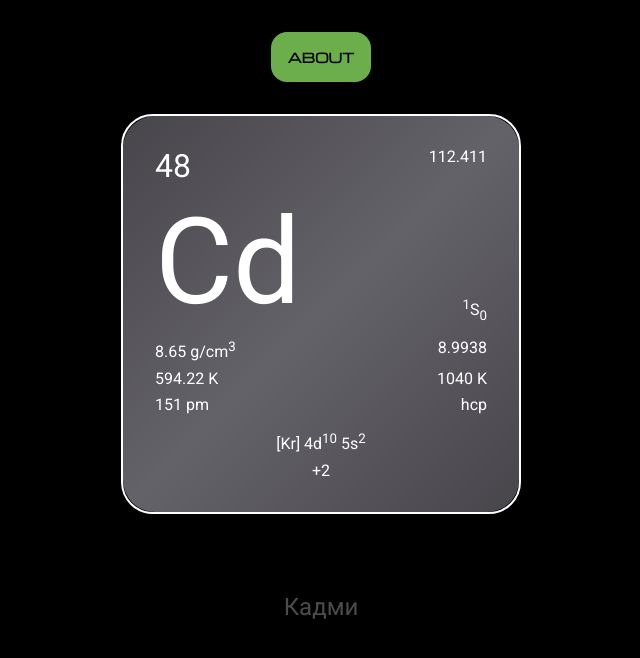
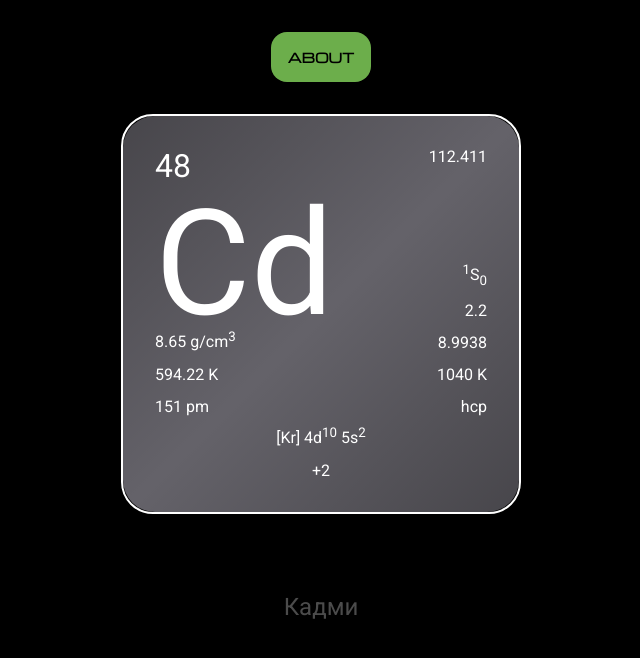
Before and after one commit to kmules1/kmules1.github.io, a Jekyll site: the page built from index.md, in a window 1280 px wide. Shown: the top 658 px of the page, without its empty margins (319-959 px from the left). Built offline with Jekyll 4.4.1, drawn with Linux system fonts in a browser that asks for light colours.

Commit message:
electronegativity

```diff
--- a/Gemfile
+++ b/Gemfile
@@ -7,7 +7,7 @@ source "https://rubygems.org"
 #
 # This will help ensure the proper Jekyll version is running.
 # Happy Jekylling!
-#gem "jekyll", "~> 4.2.0"
+# gem "jekyll", "~> 4.2.0"
 # This is the default theme for new Jekyll sites. You may change this to anything you like.
 gem "minima", "~> 2.5"
 # If you want to use GitHub Pages, remove the "gem "jekyll"" above and
--- a/_sass/main.scss
+++ b/_sass/main.scss
@@ -106,6 +106,7 @@ dl.element {
 	padding:				2rem;
 	display:				grid;
 	grid-template-columns:	auto auto;
+	grid-template-rows:		2rem 1fr repeat(6, 2rem);
 }
 dl.element::before {
 	content:				"";
@@ -126,32 +127,26 @@ dl.element dt {
 }
 dl.element dd {
 	margin:					0;
+	display:				flex;
+	flex-direction:			column;
 }
 dd.at-number {
 	font-size:				xx-large;
 }
-dd.at-weight, dd.ground-state, dd.ionization, dd.boiling-point, dd.crystal {
+dd.at-weight, dd.ground-state, dd.electronegativity, dd.ionization, dd.boiling-point, dd.crystal {
 	text-align:				right;
 }
 dd.symbol {
-	font-size:				120px;
+	grid-row-end:			span 2;
+	font-size:				147px;
 }
-dd.ground-state {
-	display:				flex;
-	flex-direction:			column;
+dd.ground-state, dd.electronegativity, dd.density, dd.ionization, dd.melting-point, dd.boiling-point, dd.at-radius, dd.crystal, dd.configuration, dd.oxidation {
 	justify-content:		end;
-}
-dd.ground-state span {
-	margin-bottom:			1rem;
 }
 dd.configuration, dd.oxidation {
 	grid-column:			1 / 3;
 	text-align:				center;
-	display:				flex;
-	flex-direction:			column;
-	justify-content:		end;
 }
-
 .name-rotate {
 	margin:					5rem auto;
 	text-align:				center;
--- a/index.md
+++ b/index.md
@@ -8,7 +8,8 @@ Cadmium
 : {: .at-weight} 112.411
 : {: .symbol} Cd
 : {: .ground-state} <span><sup>1</sup>S<sub>0</sub></span>
-: {: .density} 8.65 g/cm<sup>3</sup>
+: {: .electronegativity} <span>2.2</span>
+: {: .density} <span>8.65 g/cm<sup>3</sup></span>
 : {: .ionization} 8.9938
 : {: .melting-point} 594.22 K
 : {: .boiling-point} 1040 K
```
Also changed, not shown: other parts of index.md (+2 -2 lines), Gemfile.lock.
